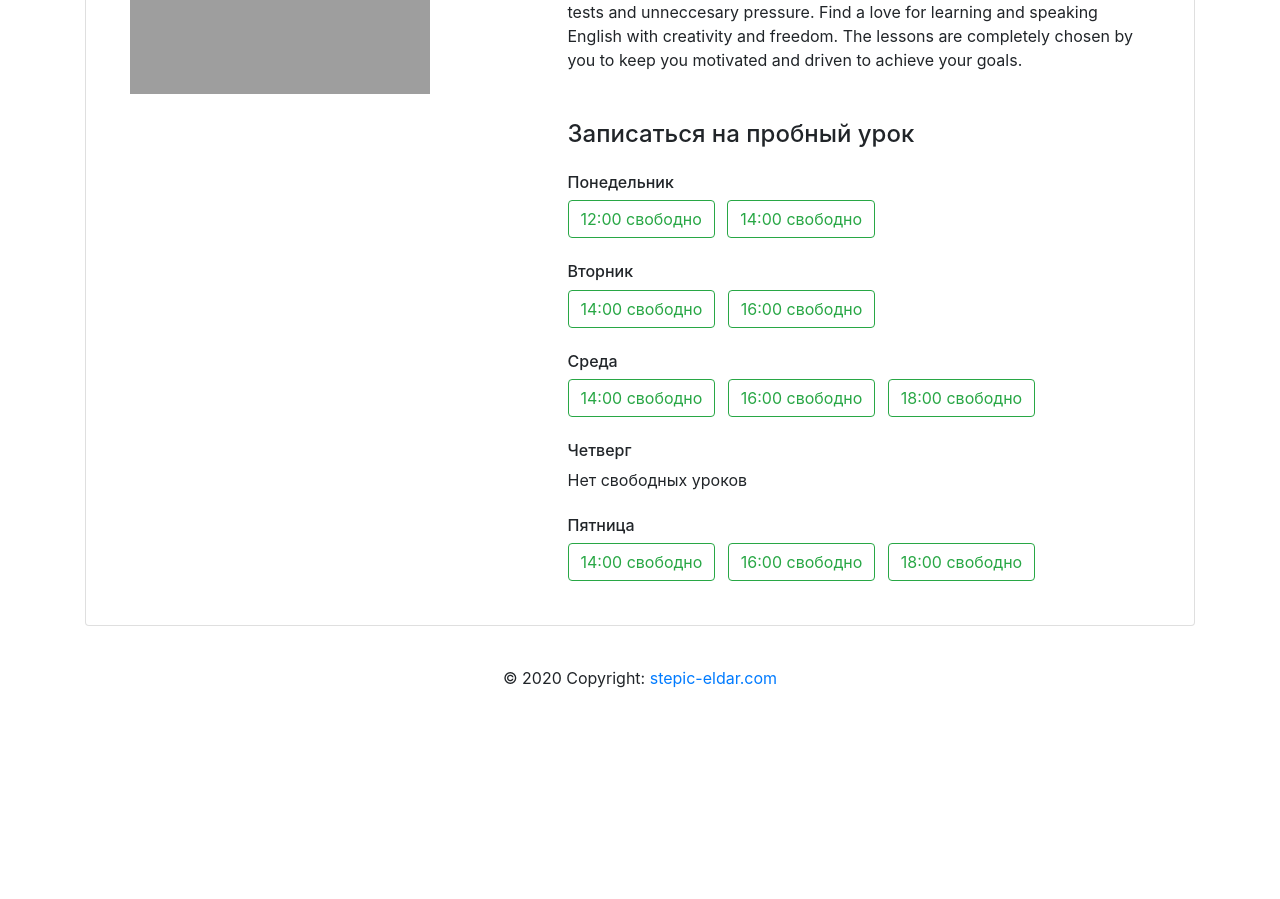
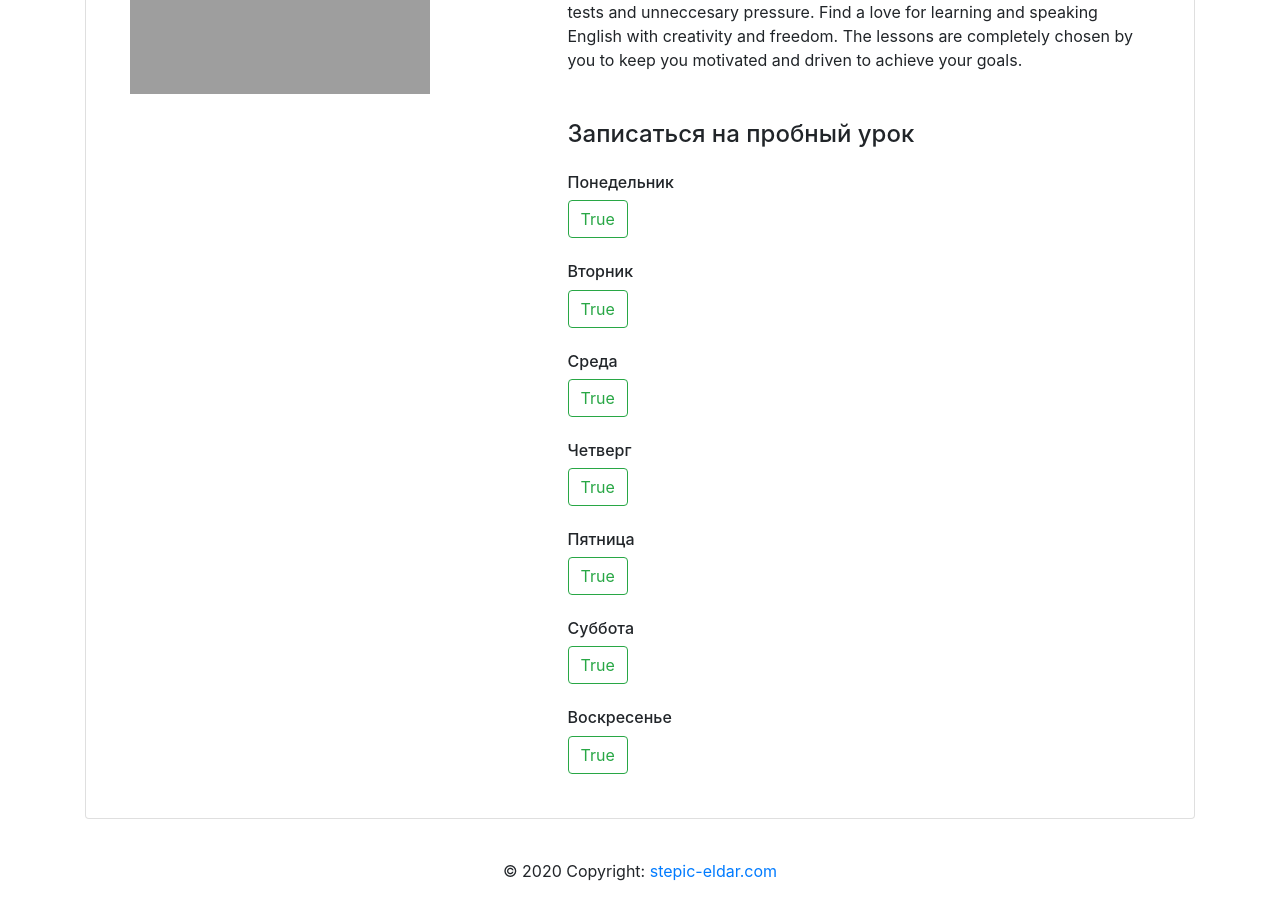
Before and after one commit to xaknet/find-your-teacher, a Flask app: page /profiles/1/ in a window 1280 px wide. Shown: the part 347-1246 px from the top of the page. Before the commit the page ends 1035 px from the top, so only its background shows below. Run offline with Flask 2, Linux system fonts and the light colour scheme; some libraries are stand-ins or nearby versions; grey boxes are pictures that could not be loaded.

Commit message:
Added if else to the Jinja and the json values

```diff
--- a/app.py
+++ b/app.py
@@ -34,7 +34,9 @@
 
     # Getting the goal list from the teachers.json
     user_goals_list = []
-    time_available_list = []
+    week_days = {"mon": "Понедельник", "tue": "Вторник", "wed": "Среда", "thu": "Четверг", "fri": "Пятница",
+                 "sat": "Суббота", "sun": "Воскресенье"}
+
     for teacher in teachers["teachers"]:
         if teacher_id == teacher["id"]:
             name = teacher["name"]
@@ -43,13 +45,6 @@
             rating = teacher["rating"]
             price = teacher["price"]
             about = teacher["about"]
-            # Getting the available time for the teacher and add it to the list
-            for key in teacher.get("free").values():
-                print(key)
-
-
-
-
 
     # Compare if one list has the values in other list then save them to the new list
     total_goals = []
@@ -65,7 +60,9 @@
                              total_goals=total_goals,
                              rating=rating,
                              price=price,
-                             about=about)
+                             about=about,
+                             teacher=teacher,
+                             week_days=week_days)
     return output
 
 
--- a/teachers.json
+++ b/teachers.json
@@ -17,9 +17,9 @@
           "8:00": "True",
           "10:00": "False",
           "12:00": "False",
-          "14:00": "False",
+          "14:00": "True",
           "16:00": "False",
-          "18:00": "False",
+          "18:00": "True",
           "20:00": "False",
           "22:00": "False"
         },
@@ -28,7 +28,7 @@
           "10:00": "False",
           "12:00": "False",
           "14:00": "False",
-          "16:00": "False",
+          "16:00": "True",
           "18:00": "False",
           "20:00": "False",
           "22:00": "False"
--- a/templates/profile.html
+++ b/templates/profile.html
@@ -28,9 +28,6 @@
             <article class="row">
                 <div class="col-5"><img src="{{ picture }}" class="img-fluid" alt=""></div>
                 <div class="col-7">
-
-                    <section class="teacher=info">
-
                         <h1 class="h2">{{ name }}</h1>
                         <p>
                             {% for goal in total_goals %}
@@ -38,37 +35,15 @@
                             {% endfor %}
                             Рейтинг: {{ rating }} Ставка: {{ price }} / час</p>
                         <p>{{ about }}</p>
-
-                    </section>
-
-                    <section class="available">
-
-                        <h4 class="mb-4 mt-5">Записаться на пробный урок</h4>
-
-                        <h6 class="mt-4">Понедельник</h6>
-                        <a href="#" class="btn btn-outline-success mr-2">12:00 свободно</a>
-                        <a href="#" class="btn btn-outline-success  mr-2">14:00 свободно</a>
-
-                        <h6 class="mt-4">Вторник</h6>
-                        <a href="#" class="btn btn-outline-success  mr-2">14:00 свободно</a>
-                        <a href="#" class="btn btn-outline-success  mr-2">16:00 свободно</a>
-
-                        <h6 class="mt-4">Среда</h6>
-                        <a href="#" class="btn btn-outline-success  mr-2">14:00 свободно</a>
-                        <a href="#" class="btn btn-outline-success  mr-2">16:00 свободно</a>
-                        <a href="#" class="btn btn-outline-success  mr-2">18:00 свободно</a>
-
-                        <h6 class="mt-4">Четверг</h6>
-
-                        <p>Нет свободных уроков</p>
-
-                        <h6 class="mt-4">Пятница</h6>
-                        <a href="#" class="btn btn-outline-success  mr-2">14:00 свободно</a>
-                        <a href="#" class="btn btn-outline-success  mr-2">16:00 свободно</a>
-                        <a href="#" class="btn btn-outline-success  mr-2">18:00 свободно</a>
-
-                    </section>
-
+                            <h4 class="mb-4 mt-5">Записаться на пробный урок</h4>
+                            {% for weekday, periods in teacher.get("free").items() %}
+                                <h6 class="mt-4">{{ week_days[weekday] }}</h6>
+                                {% for time, is_free in periods.items() %}
+                                    {% if is_free == 'True'%}
+                                        <a href="/booking/{{ teacher.id }}/{{ weekday }}/{{ time }}" class="btn btn-outline-success mr-2">{{ is_free }}</a>
+                                    {% endif %}
+                                {% endfor %}
+                            {% endfor %}
                 </div>
             </article>
         </div>
```
